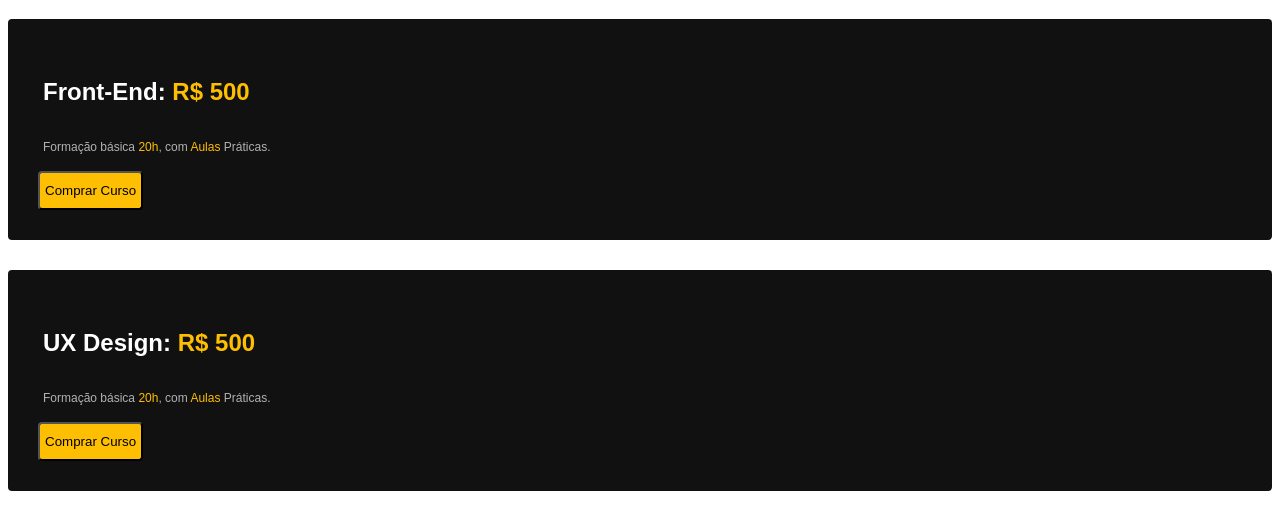
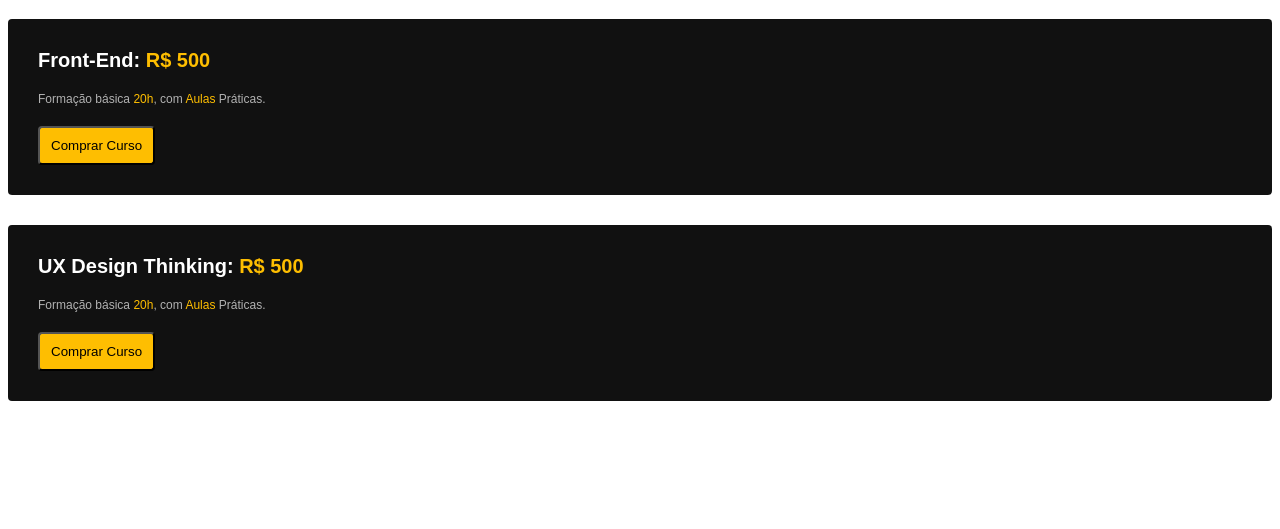
Before and after one commit to Vini-Sa/fundamentos-front, a plain HTML site: page css/exercicio.html in a window 1280 px wide. Shown: the part 61-590 px from the top of the page. Drawn offline with Linux system fonts and the light colour scheme.

Commit message:
fix: nome da 2 div

```diff
--- a/css/exercicio.css
+++ b/css/exercicio.css
@@ -7,7 +7,6 @@ h1 {
 }
 div{
     background-color: #111;
-    font-family: Arial;
     border-radius: 4px;
     align-items: center;
     justify-content: center;
@@ -19,16 +18,16 @@ div{
 .botao {
     background-color: #febe01;
     border-radius: 4px;
-    font-family:Arial, Helvetica, sans-serif;
     padding-top: 10px;
     padding-bottom: 10px;
-    padding-left: 5px;
-    padding-right: 5px;
+    padding-left: 11px;
+    padding-right: 11px;
 }
 
 p {
     color: white ;
-    padding: 05px;
+    margin-top: 0;
+    margin-bottom: 20px;
 }
 
 .letramenor {
@@ -36,7 +35,7 @@ p {
     color: #b2b2b2 ;
 }
 .letramaior {
-    font-size: 1.5em;
+    font-size: 1.25em;
 }
 
 
--- a/css/exercicio.html
+++ b/css/exercicio.html
@@ -15,7 +15,7 @@
     </div>
 
     <div class="curso">
-        <p = class="letramaior"><strong>UX Design: <span class="numeromaior">R$ 500</span></strong></p>
+        <p = class="letramaior"><strong>UX Design Thinking: <span class="numeromaior">R$ 500</span></strong></p>
         <p = class="letramenor">Formação básica <span>20h</span>, com <span>Aulas </span>Práticas.</p>
         <button class="botao">Comprar Curso</button>
     </div>
```
